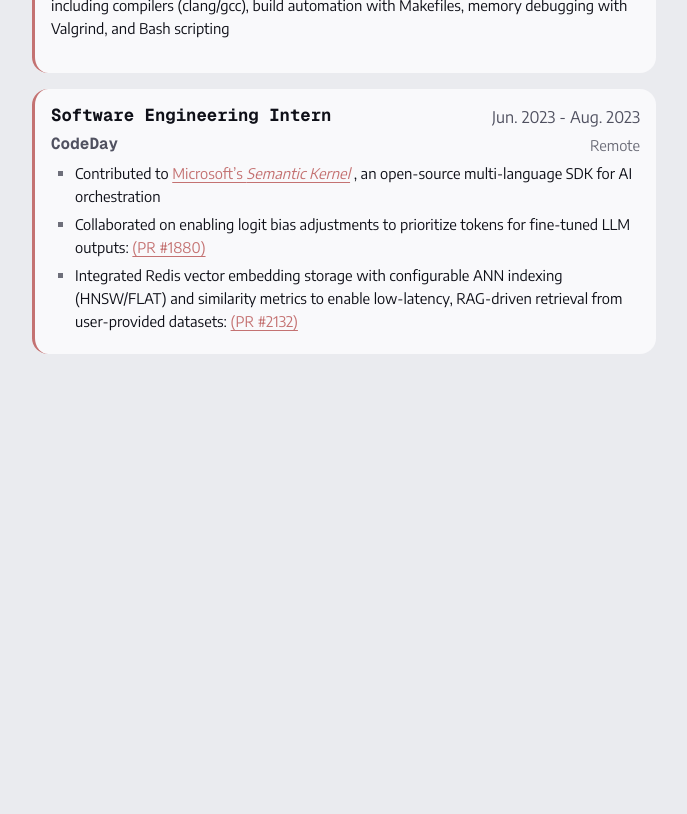
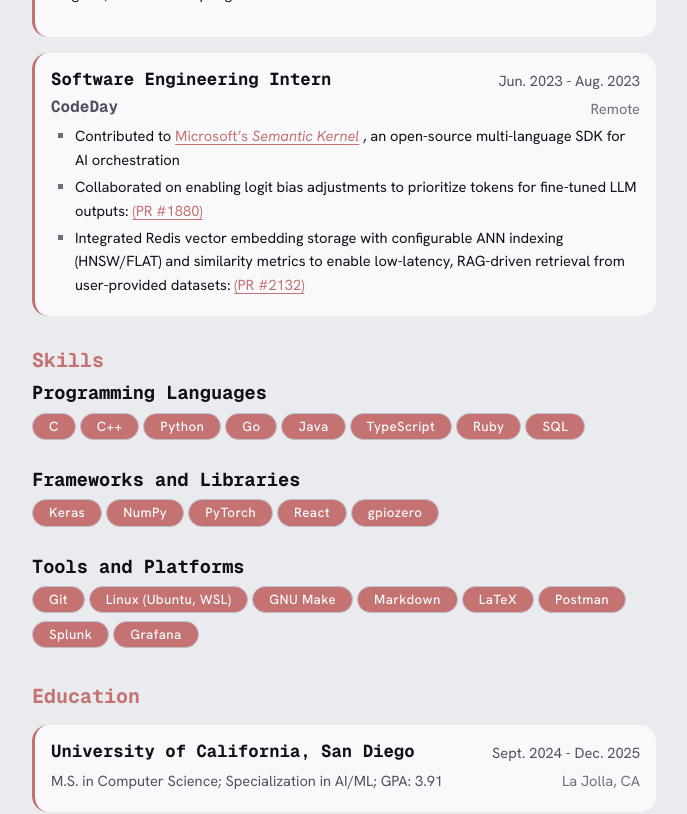
Before and after one commit to sneha-afk/website-v2, a React (Vite) app: page /resume in a window 1280 px wide. Shown: the part 680-1494 px from the top of the page, without its empty margins (296-983 px from the left). Before the commit the page ends 1100 px from the top, so only its background shows below. Built offline with nearby package versions, Linux system fonts and the light colour scheme.

Commit message:
feat: finish resume page

```diff
--- a/src/components/Header.tsx
+++ b/src/components/Header.tsx
@@ -15,7 +15,11 @@ const links: [string, string][] = [
 export function Header({ className }: HeaderProps) {
   return (
     <header className={className}>
-      <h1 className="site-title">Sneha De</h1>
+      <h1 className="site-title">
+        <a href="/" style={{ textDecoration: "none" }}>
+          Sneha De
+        </a>
+      </h1>
       <ul className="navbar">
         {links.map(([href, name]) => (
           <li key={href}>
--- a/src/components/ResumeEntry.tsx
+++ b/src/components/ResumeEntry.tsx
@@ -2,7 +2,8 @@ import { Card } from "../components/primitives/Card.tsx";
 
 export interface ResumeEntryProps {
   title: string;
-  employer: string;
+  employer?: string;
+  subtitle?: string;
   date: string;
   location: string;
   children?: React.ReactNode;
@@ -11,6 +12,7 @@ export interface ResumeEntryProps {
 export function ResumeEntry({
   title,
   employer,
+  subtitle,
   date,
   location,
   children,
@@ -18,10 +20,11 @@ export function ResumeEntry({
   return (
     <Card>
       <div className="resume-header">
-        <h1 className="resume-job-title">{title}</h1>
-        <h2 className="resume-employer">{employer}</h2>
-        <p className="resume-job-date">{date}</p>
-        <p className="resume-job-location">{location}</p>
+        <h1 className="resume-header-job-title">{title}</h1>
+        <h2 className="resume-header-employer">{employer}</h2>
+        <p className="resume-header-subtitle">{subtitle}</p>
+        <p className="resume-header-job-date">{date}</p>
+        <p className="resume-header-job-location">{location}</p>
       </div>
       {children}
     </Card>
--- a/src/pages/Resume.tsx
+++ b/src/pages/Resume.tsx
@@ -1,4 +1,35 @@
+import { Card } from "../components/primitives/Card.tsx";
 import { ResumeEntry } from "../components/ResumeEntry.tsx";
+
+const skillsProgrammingLanguages: string[] = [
+  "C",
+  "C++",
+  "Python",
+  "Go",
+  "Java",
+  "TypeScript",
+  "Ruby",
+  "SQL",
+];
+
+const skillsFrameworks: string[] = [
+  "Keras",
+  "NumPy",
+  "PyTorch",
+  "React",
+  "gpiozero",
+];
+
+const skillsToolsPlats: string[] = [
+  "Git",
+  "Linux (Ubuntu, WSL)",
+  "GNU Make",
+  "Markdown",
+  "LaTeX",
+  "Postman",
+  "Splunk",
+  "Grafana",
+];
 
 export function Resume() {
   return (
@@ -12,6 +43,7 @@ export function Resume() {
       </p>
       <hr />
 
+      <div className="resume">
         <h2>Experience</h2>
         <ResumeEntry
           title="Software Engineer"
@@ -55,8 +87,8 @@ export function Resume() {
               , an open-source multi-language SDK for AI orchestration
             </li>
             <li>
-            Collaborated on enabling logit bias adjustments to prioritize tokens
-            for fine-tuned LLM outputs:{" "}
+              Collaborated on enabling logit bias adjustments to prioritize
+              tokens for fine-tuned LLM outputs:{" "}
               <a href="https://github.com/microsoft/semantic-kernel/pull/1880">
                 (PR #1880)
               </a>
@@ -71,6 +103,43 @@ export function Resume() {
             </li>
           </ul>
         </ResumeEntry>
+
+        <h2>Skills</h2>
+        <h3>Programming Languages</h3>
+        <ul className="resume-skill-list">
+          {skillsProgrammingLanguages.map((skill) => (
+            <li className="resume-pill">{skill}</li>
+          ))}
+        </ul>
+
+        <h3>Frameworks and Libraries</h3>
+        <ul className="resume-skill-list">
+          {skillsFrameworks.map((skill) => (
+            <li className="resume-pill">{skill}</li>
+          ))}
+        </ul>
+
+        <h3>Tools and Platforms</h3>
+        <ul className="resume-skill-list">
+          {skillsToolsPlats.map((skill) => (
+            <li className="resume-pill">{skill}</li>
+          ))}
+        </ul>
+
+        <h2>Education</h2>
+        <ResumeEntry
+          title="University of California, San Diego"
+          date="Sept. 2024 - Dec. 2025"
+          location="La Jolla, CA"
+          subtitle="M.S. in Computer Science; Specialization in AI/ML; GPA: 3.91"
+        />
+        <ResumeEntry
+          title="University of California, Santa Cruz"
+          date="Sept. 2022 - Jun. 2024"
+          location="Santa Cruz, CA"
+          subtitle="B.S. in Computer Science; GPA: 3.95"
+        />
+      </div>
     </>
   );
 }
--- a/src/styles/_index.scss
+++ b/src/styles/_index.scss
@@ -10,3 +10,4 @@
 @use "components/header";
 @use "components/elements";
 @use "components/card";
+@use "components/resume";
--- a/src/styles/components/_card.scss
+++ b/src/styles/components/_card.scss
@@ -7,7 +7,7 @@
 @use "../tokens/mixins" as *;
 @use "../base/breakpoints" as *;
 
-.card {
+%card-base {
   background-color: var(--surface-raised);
   padding: $space-4;
 
@@ -18,87 +18,17 @@
 
   margin-top: $space-4;
   margin-bottom: $space-4;
+}
+
+.card {
+  @extend %card-base;
 
   ul,
   ol {
     margin: 0;
   }
-
   li,
   p {
     font-size: $font-size-sm;
   }
-
-  .resume {
-    &-header {
-      display: grid;
-      grid-template-columns: 1fr auto;
-      grid-template-areas:
-        "title     date"
-        "meta      location"
-        "links     links";
-      gap: $space-2 $space-4;
-
-      ul,
-      li {
-        list-style: none;
-        margin-left: 0;
-      }
-
-      .resume-job-title {
-        grid-area: title;
-        margin: 0;
-        font-size: $font-size-base;
-        font-size: $font-size-lg;
-        font-weight: $font-weight-bold;
-        color: var(--text-primary);
-      }
-
-      .resume-employer {
-        grid-area: meta;
-        margin: 0;
-        font-size: $font-size-base;
-        color: var(--text-secondary);
-      }
-
-      .resume-job-date {
-        grid-area: date;
-        margin: 0;
-        text-align: right;
-        font-size: $font-size-base;
-        color: var(--text-secondary);
-      }
-
-      .resume-job-location {
-        grid-area: location;
-        margin: 0;
-        text-align: right;
-        font-size: $font-size-sm;
-        color: var(--text-tertiary);
-      }
-
-      .subtitle,
-      .tech-stack {
-        grid-area: meta;
-        margin: 0;
-        font-size: $font-size-sm;
-        color: var(--text-tertiary);
-      }
-
-      .tech-stack {
-        font-size: $font-size-xs;
-        color: var(--text-secondary);
-
-        .tech-items:not(:last-child)::after {
-          content: "•";
-          margin: 0 $space-2;
-        }
-      }
-
-      .project-links {
-        grid-area: links;
-        font-size: $font-size-xs;
-      }
-    }
-  }
 }
--- /dev/null
+++ b/src/styles/components/_resume.scss
@@ -0,0 +1,105 @@
+// styles/components/_resume.scss
+
+@use "../tokens/colors" as *;
+@use "../tokens/mixins" as *;
+@use "../tokens/spacing" as *;
+@use "../tokens/typography" as *;
+@use "card" as *;
+
+.resume {
+  &-header {
+    display: grid;
+    grid-template-columns: 1fr auto;
+    grid-template-areas:
+      "title     date"
+      "meta      location"
+      "links     links";
+    gap: $space-2 $space-4;
+
+    ul,
+    li {
+      list-style: none;
+      margin-left: 0;
+    }
+
+    &-job-title {
+      grid-area: title;
+      margin: 0;
+      font-size: $font-size-lg;
+      font-weight: $font-weight-bold;
+      color: var(--text-primary);
+    }
+
+    &-employer {
+      grid-area: meta;
+      margin: 0;
+      font-size: $font-size-base;
+      color: var(--text-secondary);
+    }
+
+    &-job-date {
+      grid-area: date;
+      margin: 0;
+      text-align: right;
+      font-size: $font-size-base;
+      color: var(--text-secondary);
+    }
+
+    &-job-location {
+      grid-area: location;
+      margin: 0;
+      text-align: right;
+      font-size: $font-size-sm;
+      color: var(--text-tertiary);
+    }
+
+    .subtitle,
+    &-subtitle,
+    .tech-stack {
+      grid-area: meta;
+      margin: 0;
+      font-size: $font-size-sm;
+      color: var(--text-secondary);
+    }
+
+    .tech-stack {
+      font-size: $font-size-xs;
+      color: var(--text-secondary);
+
+      .tech-items:not(:last-child)::after {
+        content: "•";
+        margin: 0 $space-2;
+      }
+    }
+
+    .project-links {
+      grid-area: links;
+      font-size: $font-size-xs;
+    }
+  }
+}
+
+.resume-skill-list {
+  @include cluster($space-2);
+  list-style: none;
+  margin-left: 0;
+  padding-left: 0;
+
+  .resume-pill {
+    @include pill(
+      $bg: $red-base,
+      $text: var(--text-inverse),
+      $hover-bg: var(--interactive-hover-bg),
+      $hover-text: var(--interactive-hover-text),
+      $border: var(--border-default),
+      $border-hover: var(--border-subtle),
+      $top-edge: #{rgba($red-light, 0.4)},
+      $top-edge-hover: var(--border-subtle)
+    );
+
+    font-weight: $font-weight-medium;
+    font-size: $font-size-xs;
+
+    padding: $space-1 $space-4;
+  }
+}
--- a/src/styles/tokens/_mixins.scss
+++ b/src/styles/tokens/_mixins.scss
@@ -3,6 +3,13 @@
 @use "./colors" as *;
 @use "./typography" as *;
 @use "./timing" as *;
+
+@mixin cluster($gap: $space-3, $align: center) {
+  display: flex;
+  flex-wrap: wrap;
+  gap: $gap;
+  align-items: $align;
+}
 
 @mixin focus-outline($color: var(--interactive-focus)) {
   outline: 2px solid $color;
--- a/src/styles/tokens/_typography.scss
+++ b/src/styles/tokens/_typography.scss
@@ -5,8 +5,9 @@
 
 @import url("https://fonts.googleapis.com/css2?family=Geist+Mono:wght@100..900&display=swap");
 @import url("https://fonts.googleapis.com/css2?family=Encode+Sans:wght@100..900&display=swap");
+@import url("https://fonts.googleapis.com/css2?family=Hanken+Grotesk:ital,wght@0,100..900;1,100..900&display=swap");
 
-$font-family-sans: "Encode Sans", sans-serif;
+$font-family-sans: "Hanken Grotesk", sans-serif;
 $font-family-mono: "Geist Mono", monospace;
 
 $font-size-2xs: 0.75rem; // 9pt  (~12px)
@@ -28,12 +29,12 @@ $font-weight-bold: 700;
 $line-height-base: 1.5;
 
 $heading-sizes: (
-  h1: $font-size-4xl,
-  h2: $font-size-3xl,
-  h3: $font-size-2xl,
-  h4: $font-size-xl,
-  h5: $font-size-lg,
-  h6: $font-size-base,
+  h1: $font-size-3xl,
+  h2: $font-size-2xl,
+  h3: $font-size-xl,
+  h4: $font-size-lg,
+  h5: $font-size-base,
+  h6: $font-size-sm,
 );
 
 $heading-top-margins: (
```
Lines whose indentation alone changed are shown as unchanged.
